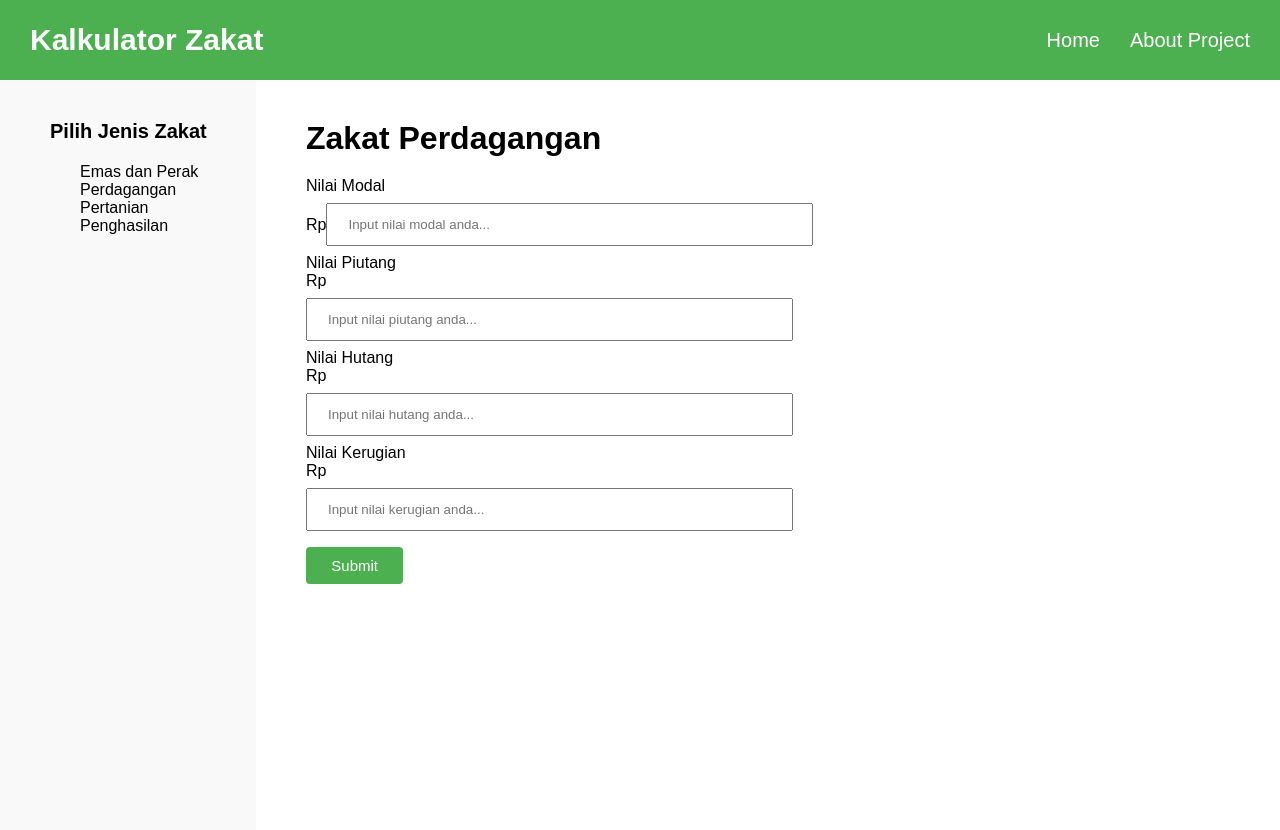
After one commit to nferdy/kelompok_7_project, a Flask app: page /zakat-perdagangan in a window 1280 px wide. The commit adds this page. Run offline with Flask 3, Linux system fonts and the light colour scheme.

Commit message:
nambahin page lagi

```diff
--- a/app.py
+++ b/app.py
@@ -43,7 +43,7 @@ def zakat_perdagangan():
             nilai = (modal + keuntungan + piutang) - (kerugian + hutang)
             zakat = 0.025 * nilai if nilai >= nisab else 0
 
-            return render_template('zakat_perdagangan.html',
+            return render_template('perdagangan.html',
                                    modal=modal, keuntungan=keuntungan,
                                    piutang=piutang, hutang=hutang,
                                    kerugian=kerugian, nilai=nilai,
@@ -51,8 +51,8 @@ def zakat_perdagangan():
                                    nisab=nisab, zakat=zakat,
                                    keterangan="Wajib zakat" if zakat > 0 else "Tidak wajib zakat")
         except ValueError:
-            return render_template('zakat_perdagangan.html', error="Input tidak valid.")
-    return render_template('zakat_perdagangan.html')
+            return render_template('perdagangan.html', error="Input tidak valid.")
+    return render_template('perdagangan.html')
 
 @app.route('/zakat-pertanian', methods=['GET', 'POST'])
 def zakat_pertanian():
--- a/static/css/style.css
+++ b/static/css/style.css
@@ -107,3 +107,8 @@ input[type=submit] {
     border-radius: 4px;
     cursor: pointer;
   }
+
+.form-modal {
+    display: flex;
+    align-items: center;
+}
--- a/templates/base.html
+++ b/templates/base.html
@@ -24,9 +24,9 @@
             <p class="sidebar_title">Pilih Jenis Zakat</p>
             <ul class="list_zakat">
                 <li><a href="{{url_for ('zakat_emas')}}">Emas dan Perak</a></li>
-                <li><a href="">Perdagangan</a></li>
-                <li><a href="">Pertanian</a></li>
-                <li><a href="">Penghasilan</a></li>
+                <li><a href="{{url_for ('zakat_perdagangan')}}">Perdagangan</a></li>
+                <li><a href="{{url_for ('zakat_pertanian')}}">Pertanian</a></li>
+                <li><a href="{{url_for ('zakat_penghasilan')}}">Penghasilan</a></li>
             </ul>
         </div>
 
--- /dev/null
+++ b/templates/perdagangan.html
@@ -0,0 +1,30 @@
+{% extends "base.html" %}
+
+{% block content %}
+
+<h1 class="title_zakat">Zakat Perdagangan</h1>
+<div class="form_input">
+    <form method="post" action="/zakat-emas">
+        <label for="quantity">Nilai Modal</label>
+        <div class="form-modal">
+            <span>Rp</span>
+            <input type="number" id="quantity" name="quantity" min="0" placeholder="Input nilai modal anda...">
+        </div>
+
+        <label for="quantity">Nilai Piutang</label>
+        <span>Rp</span>
+        <input type="number" id="quantity" name="quantity" min="0" placeholder="Input nilai piutang anda...">
+
+        <label for="quantity">Nilai Hutang</label>
+        <span>Rp</span>
+        <input type="number" id="quantity" name="quantity" min="0" placeholder="Input nilai hutang anda...">
+
+        <label for="quantity">Nilai Kerugian</label>
+        <span>Rp</span>
+        <input type="number" id="quantity" name="quantity" min="0" placeholder="Input nilai kerugian anda...">
+
+        <input type="submit">
+      </form>
+</div>
+
+{% endblock %}
```
Also changed, not shown: templates/zakat_penghasilan.html (added, +18 -0 lines), templates/zakat_pertanian.html (added, +20 -0 lines).
